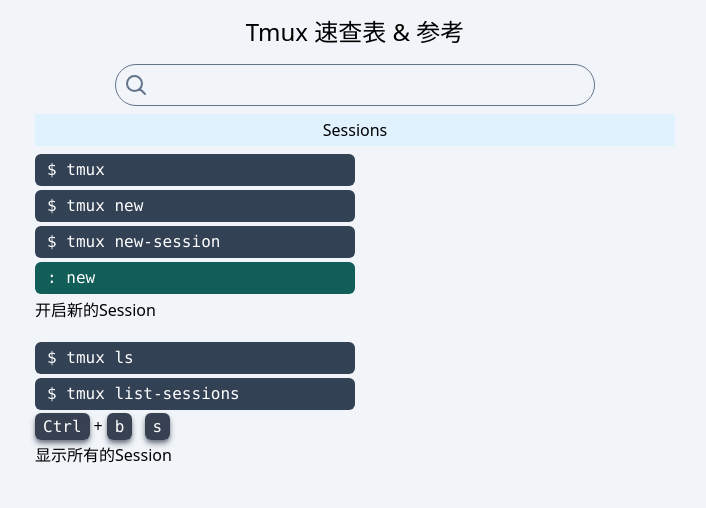
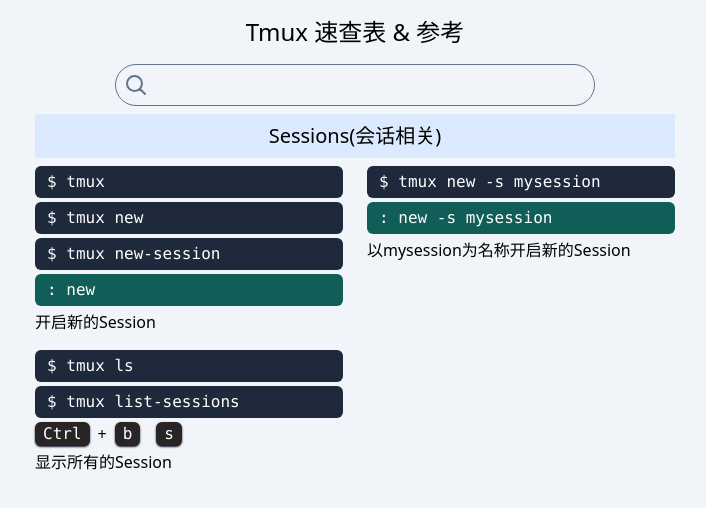
Before and after one commit to xubeiyan/tmux-cheat-sheet-cn, a SvelteKit app: page / in a window 1280 px wide. Shown: the top 508 px of the page, without its empty margins (285-991 px from the left). Built offline with nearby package versions, Linux system fonts and the light colour scheme.

Commit message:
feature(sessionsData.js): separate command data to single JSON file

```diff
--- /dev/null
+++ b/src/components/sessions.svelte
@@ -0,0 +1,31 @@
+<script>
+	export let sessions = [];
+</script>
+
+<h1 class="text-xl bg-blue-100 rounded-sm py-2 text-center">Sessions(会话相关)</h1>
+<div class="grid grid-flow-row md:grid-cols-2 gap-x-6 my-2">
+	{#each sessions as func}
+		<div class="flex flex-col gap-1">
+			{#each func.command as command}
+				{#if command.type == 'tmuxCommand'}
+					<span class="bg-slate-800 text-white px-3 py-1 rounded-md font-mono">{command.text}</span>
+				{:else if command.type == 'tmuxInnerCommand'}
+					<span class="bg-teal-800 text-white px-3 py-1 rounded-md font-mono">{command.text}</span>
+				{:else if command.type == 'tmuxKey'}
+					<div class="flex gap-1">
+						{#each command.key as key}
+							{#if key == '+' || key == ' '}
+								<span class="px-1">{key}</span>
+							{:else}
+								<kbd class="px-2 bg-stone-800 text-white rounded-md shadow-sm shadow-slate-900"
+									>{key}</kbd
+								>
+							{/if}
+						{/each}
+					</div>
+				{/if}
+			{/each}
+			<span class="mb-4">{func.comment}</span>
+		</div>
+	{/each}
+</div>
--- a/src/lib/index.js
+++ b/src/lib/index.js
@@ -1,46 +1 @@
 // place files you want to import through the `$lib` alias in this folder.
-const commandType = [
-	{
-		title: 'Sessions',
-		content: [
-			{
-				type: 'tmuxCommand',
-				text: '$ tmux'
-			},
-			{
-				type: 'tmuxCommand',
-				text: '$ tmux new'
-			},
-			{
-				type: 'tmuxCommand',
-				text: '$ tmux new-session'
-			},
-			{
-				type: 'tmuxInnerCommand',
-				text: ': new'
-			},
-			{
-				type: 'comment',
-				text: '开启新的Session'
-			},
-			{
-				type: 'tmuxCommand',
-				text: '$ tmux ls'
-			},
-			{
-				type: 'tmuxCommand',
-				text: '$ tmux list-sessions'
-			},
-			{
-				type: 'tmuxKey',
-				key: ['Ctrl', '+', 'b', ' ', 's']
-			},
-			{
-				type: 'comment',
-				text: '显示所有的Session'
-			}
-		]
-	}
-];
-
-export { commandType };
--- /dev/null
+++ b/src/lib/sessionsData.js
@@ -0,0 +1,58 @@
+const sessions = [
+	{
+		command: [
+			{
+				type: 'tmuxCommand',
+				text: '$ tmux'
+			},
+			{
+				type: 'tmuxCommand',
+				text: '$ tmux new'
+			},
+			{
+				type: 'tmuxCommand',
+				text: '$ tmux new-session'
+			},
+			{
+				type: 'tmuxInnerCommand',
+				text: ': new'
+			}
+		],
+		comment: '开启新的Session',
+		keywords: 'tmux new new-session 开启新的Session'
+	},
+	{
+		command: [
+			{
+				type: 'tmuxCommand',
+				text: '$ tmux new -s mysession'
+			},
+			{
+				type: 'tmuxInnerCommand',
+				text: ': new -s mysession'
+			}
+		],
+		comment: '以mysession为名称开启新的Session',
+		keywords: 'tmux new new-session -s 以mysession为名称开启新的Session'
+	},
+	{
+		command: [
+			{
+				type: 'tmuxCommand',
+				text: '$ tmux ls'
+			},
+			{
+				type: 'tmuxCommand',
+				text: '$ tmux list-sessions'
+			},
+			{
+				type: 'tmuxKey',
+				key: ['Ctrl', '+', 'b', ' ', 's']
+			}
+		],
+		comment: '显示所有的Session',
+		keywords: 'tmux ls list-sessions 显示所有的Session'
+	}
+];
+
+export { sessions };
--- a/src/routes/+page.svelte
+++ b/src/routes/+page.svelte
@@ -9,7 +9,9 @@
 		searchText = '';
 	};
 
-	import { commandType } from '$lib';
+	import { sessions } from '$lib/sessionsData';
+	import Sessions from '../components/sessions.svelte';
+	$: filteredSesssions = sessions;
 </script>
 
 <svelte:head>
@@ -31,34 +33,6 @@
 		{/if}
 	</label>
 	<div class="mt-2 w-full md:w-[40em]">
-		{#each commandType as type}
-			<h2 class="bg-sky-100 w-full rounded-sm px-2 py-1 text-center">{type.title}</h2>
-			<div class="flex flex-col gap-1 my-2 md:w-1/2">
-				{#each type.content as content}
-					{#if content.type == 'tmuxCommand'}
-						<span class="bg-slate-700 text-white rounded-md px-3 py-1 font-mono"
-							>{content.text}</span
-						>
-					{:else if content.type == 'tmuxInnerCommand'}
-						<span class="bg-teal-800 text-white rounded-md px-3 py-1 font-mono">{content.text}</span
-						>
-					{:else if content.type == 'tmuxKey'}
-						<div>
-							{#each content.key as key}
-								{#if key == '+' || key == ' '}
-									<span class="px-1">{key}</span>
-								{:else}
-									<kbd class="bg-gray-700 rounded-md px-2 py-1 text-white shadow-md shadow-gray-500"
-										>{key}</kbd
-									>
-								{/if}
-							{/each}
-						</div>
-					{:else if content.type == 'comment'}
-						<span class="mb-4">{content.text}</span>
-					{/if}
-				{/each}
-			</div>
-		{/each}
+		<Sessions sessions={filteredSesssions} />
 	</div>
 </div>
```
